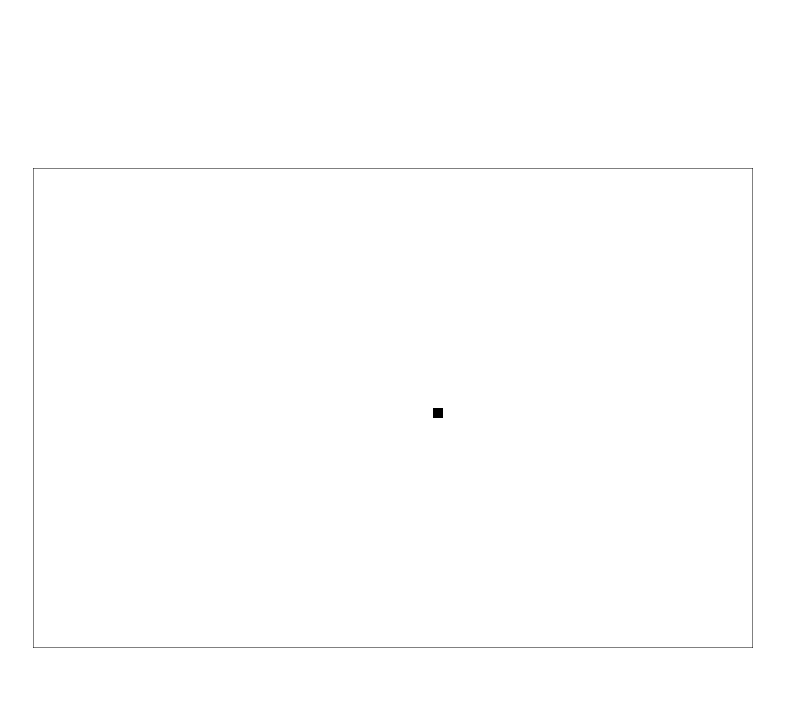
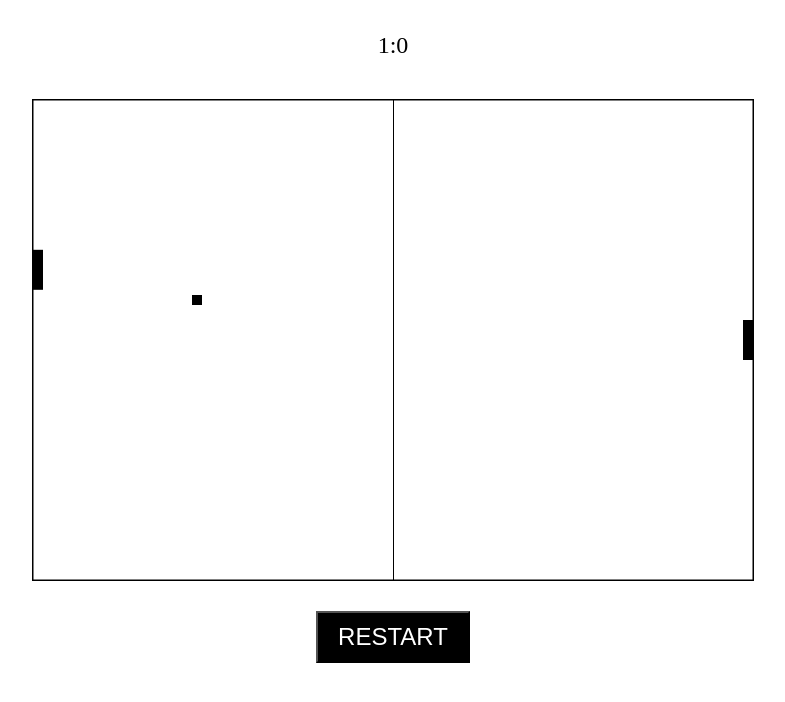
Before and after one commit to vankrav/js_sandbox, a plain HTML site: page src/index.html in a window 1280 px wide. Shown: the whole page, without its empty margins (255-1040 px from the left). Drawn offline with Linux system fonts and the light colour scheme.

Commit message:
work game

```diff
--- a/src/index.html
+++ b/src/index.html
@@ -7,10 +7,13 @@
         <link href="styles.css" rel="stylesheet">
     </head>
     <body>
-        <canvas  class="canvas" id="canvas">wtf?!</canvas>
-        <p id="p"></p>
+<div class="container">
+        <p id="score">0:0</p>
+        <canvas class="canvas" id="canvas">wtf?!</canvas>
+        <script src="script.js"></script>
 
-        <script src="script.js"></script>
+            <button class="button" id = "button" onclick="restart()">RESTART</button>
+</div>
 
     </body>
 </html>
--- a/src/script.js
+++ b/src/script.js
@@ -1,6 +1,6 @@
-
 const canvas = document.getElementById("canvas");
 const context = canvas.getContext('2d');
+const scoreLabel = document.getElementById("score");
 canvas.width = 720;
 canvas.height = 480;
 
@@ -8,24 +8,154 @@ canvas.height = 480;
 
 
 let ball = {
+    size: 10,
     x : canvas.width / 2,
     y : canvas.height / 2,
-    vx : 0,
-    vy : 0
+    vx : 3,
+    vy : 3,
+    draw : function() {
+        context.fillStyle = "rgb(0,0,0)";
+        context.fillRect(this.x, this.y, this.size, this.size);
+    },
+    move : function() {
+        this.x+=this.vx;
+        this.y+=this.vy;
+    }
+
 }
+
+let rocketRight = {
+    size: 40,
+    x: canvas.width - 10,
+    y: canvas.height / 2,
+    draw : function() {
+        context.fillStyle = "rgb(0,0,0)";
+        context.fillRect(this.x, this.y - this.size / 2, 10, this.size);
+    }
+}
+
+let rocketLeft = {
+    vy : 2.6,
+    size: 40,
+    x: 0,
+    y: canvas.height / 2,
+    draw : function() {
+        context.fillStyle = "rgb(0,0,0)";
+        context.fillRect(this.x, this.y - this.size / 2, 10, this.size);
+    },
+    move : function() {
+        this.y < ball.y  ? this.y+=this.vy : this.y-=this.vy;
+    }
+}
+
+let score = {
+    left : 0,
+    right : 0,
+    win: 3,
+    goal : function(player) {
+        if(player === "left") {
+            this.left++;
+            scoreLabel.textContent = `${this.left}:${this.right}`;
+            if(this.left === this.win) {
+                scoreLabel.textContent = "robot win";
+                ball.x = canvas.width / 2 - ball.size / 2;
+                ball.y = canvas.height / 2;
+                ball.vx = 0;
+                ball.vy = 0;
+                rocketLeft.y = canvas.height / 2;
+                rocketRight.y = canvas.height / 2;
+            }
+        }
+        if(player === "right") {
+            this.right++;
+            scoreLabel.textContent = `${this.left}:${this.right}`;
+            if(this.right === this.win) {
+                scoreLabel.textContent = "you win";
+                ball.x = canvas.width / 2 - ball.size / 2;
+                ball.y = canvas.height / 2;
+                ball.vx = 0;
+                ball.vy = 0;
+                rocketLeft.y = canvas.height / 2;
+                rocketRight.y = canvas.height / 2;
+            }
+        }
+    }
+}
+
+canvas.addEventListener("mousemove", (e) => {
+    rocketRight.y = e.clientY - canvas.getBoundingClientRect().top;
+});
 
 function draw() {
     context.clearRect(0,0,canvas.width, canvas.height);
     context.strokeStyle = "#000";
     context.strokeRect(0,0,canvas.width, canvas.height);
-    context.fillStyle = "rgb(0,0,0)";
-    context.fillRect(ball.x, ball.y, 10, 10);
-    ball.x+=10;
-    console.log(ball.x);
+    context.fillRect(canvas.width / 2,0,1, canvas.height);
+    collision();
+    rocketLeft.move();
+    ball.move();
+    ball.draw();
+    rocketRight.draw();
+    rocketLeft.draw();
+
+
 
 
 }
 
 
+function checkCollisionWithRockets() {
+    // Столкновение с правой ракеткой
+    if (ball.x + ball.size >= rocketRight.x && ball.y + ball.size >= rocketRight.y - rocketRight.size / 2 && ball.y <= rocketRight.y + rocketRight.size / 2) {
+        ball.vx = -ball.vx;
+        ball.x = rocketRight.x - ball.size; // Отодвигаем мяч, чтобы он не "застревал" в ракетке
+    }
 
-setInterval(draw, 1000);
+    // Столкновение с левой ракеткой
+    if (ball.x <= rocketLeft.x + 10 && ball.y + ball.size >= rocketLeft.y - rocketLeft.size / 2 && ball.y <= rocketLeft.y + rocketLeft.size / 2) {
+        ball.vx = -ball.vx;
+        ball.x = rocketLeft.x + 10; // Отодвигаем мяч, чтобы он не "застревал" в ракетке
+    }
+}
+
+function collision() {
+    // Обработка столкновений с границами поля
+    if (ball.x > canvas.width - ball.size) {
+        ball.vx = -ball.vx;
+        score.goal("left");
+    } else if (ball.x < 0) {
+        ball.vx = -ball.vx;
+        score.goal("right");
+    }
+
+    if (ball.y > canvas.height - ball.size || ball.y < 0) {
+        ball.vy = -ball.vy;
+    }
+
+    // Проверка столкновений с ракетками
+    checkCollisionWithRockets();
+}
+
+function restart() {
+    ball.x = canvas.width / 2;
+    ball.y = canvas.height / 2;
+    ball.vx = 3;
+    ball.vy = 3;
+    rocketLeft.y = canvas.height / 2;
+    rocketRight.y = canvas.height / 2;
+    score.left = 0;
+    score.right = 0;
+    scoreLabel.textContent = `${score.left}:${score.right}`;
+    // ocation.reload();
+}
+
+
+
+
+function main() {
+    requestAnimationFrame(main);
+    draw();
+}
+
+
+main();
--- a/src/styles.css
+++ b/src/styles.css
@@ -1,10 +1,37 @@
 .canvas {
-    position: absolute;
-    top: 0;
-    right: 0;
-    bottom: 0;
-    left: 0;
-    margin: auto;
+    display: block; /* Это гарантирует, что элементы будут располагаться друг над другом */
+    margin: auto; /* Центрирует элементы по горизонтали */
+}
+
+#score {
+    text-align: center; /* Центрирует текст внутри <p> */
+    font-size: 24px; /* Устанавливает размер шрифта */
+    color: #000; /* Устанавливает цвет текста */
+    margin-bottom: 10px; /* Добавляет небольшой отступ снизу */
+
+}
+
+#button {
+    text-align: center; /* Центрирует текст внутри <p> */
+    font-size: 24px;
+    color: #ffffff; /* Устанавливает цвет текста */
+    margin-bottom: 10px; /* Добавляет небольшой отступ снизу */
+    background-color: #000;
+    padding: 10px 20px;
+
+}
+.container {
+    display: flex;
+    flex-direction: column; /* Организует содержимое по вертикали */
+    justify-content: center; /* Центрирует содержимое по вертикали */
+    align-items: center; /* Центрирует содержимое по горизонтали */
+
+}
+
+#canvas {
+    background-color: #ffffff; /* Устанавливает цвет фона для canvas */
+    border: 1px solid #000; /* Добавляет тонкую черную рамку вокруг canvas */
+    margin: 30px ;
 }
 
 body {
```
Also changed, not shown: 1 other file.
